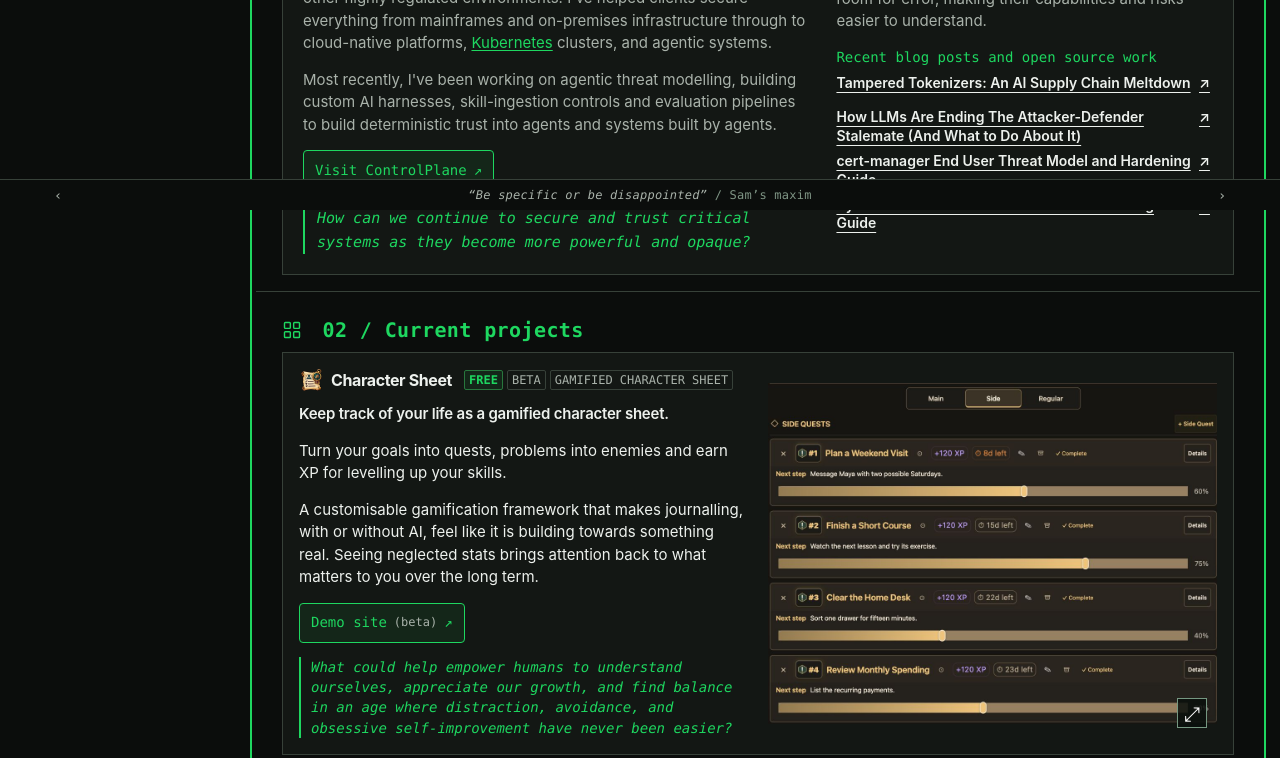
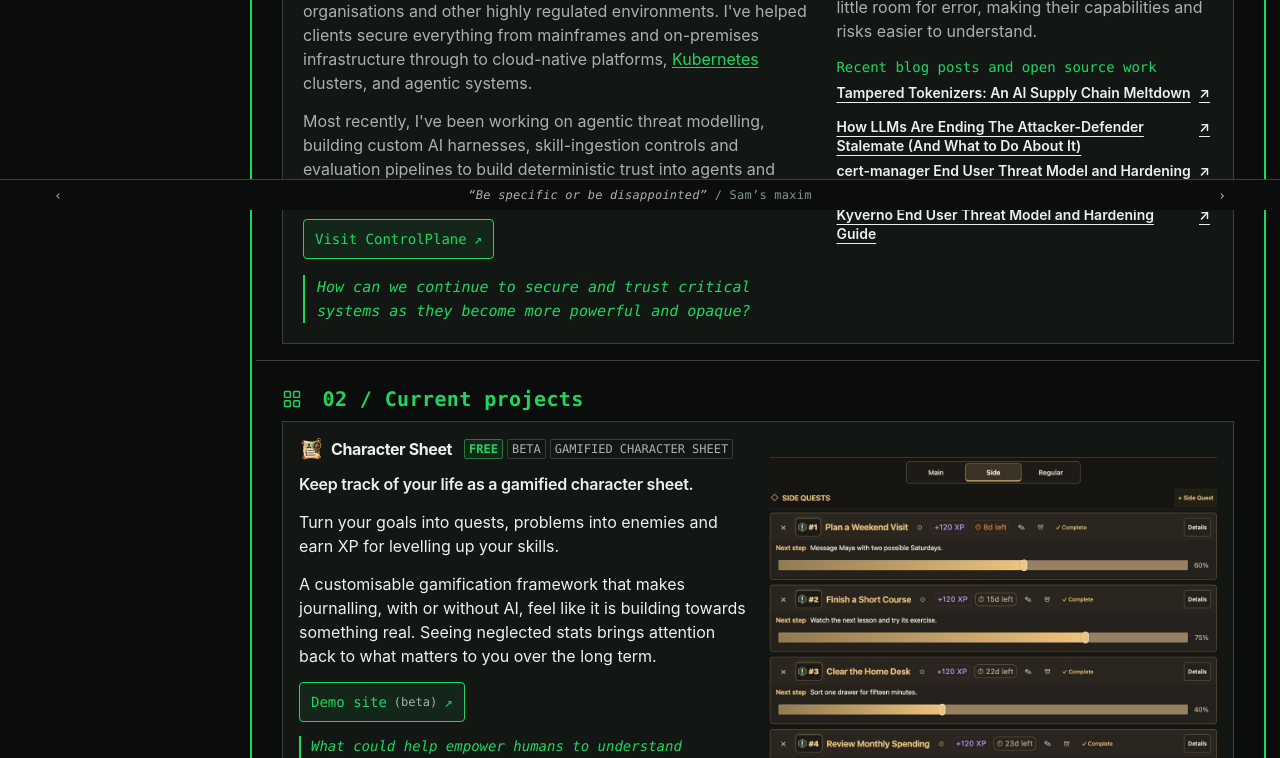
Before and after one commit to sam-holmes2/sam-holmes2.github.io, a plain HTML site: page index.html in a window 1280 px wide. Shown: the part 590-1348 px from the top of the page. Drawn offline with Linux system fonts and the light colour scheme.

Commit message:
Use standard reading size while preserving compact layout

```diff
--- a/index.html
+++ b/index.html
@@ -35,7 +35,7 @@
         "url": "https://samuelsmanuals.com/"
       }
     </script>
-    <link rel="stylesheet" href="styles.css?v=e47482e5d22e">
+    <link rel="stylesheet" href="styles.css?v=933d1b4bb09b">
   <link rel="stylesheet" href="game-project.css?v=7547cd8f1c48e6af">
 </head>
   <body>
--- a/styles.css
+++ b/styles.css
@@ -698,16 +698,16 @@ body { line-height: 1.5; }
   .intro-copy .thread-question { grid-column: 1 / -1; grid-row: 4; margin-top: 4px; }
 }
 
-/* Sam's compact desktop preference; preserve the browser root and phone reading size. */
+/* Standard reading size; preserve the browser root, display scale and compact spacing. */
 @media (min-width: 661px) {
-  body { font-size: .9375rem; line-height: 1.5; }
+  body { font-size: 1rem; line-height: 1.5; }
   .intro-copy .opening { font-size: clamp(1.125rem, 1.9vw, 1.375rem); }
   .intro-copy .thread-question,
   .project-inline .project-copy > p:not(.project-meta),
   #projects .project-row .project-description,
   #earlier-projects-content .project-copy > p:not(.project-meta),
   #controlplane .project-media > p:not(.project-question),
-  .interest-copy, .question-list li { font-size: .9375rem; line-height: 1.5; }
+  .interest-copy, .question-list li { font-size: 1rem; line-height: 1.5; }
 }
 /* Keep the action explicit on phones, with a readable two-line label. */
 @media (max-width: 660px) {
```
